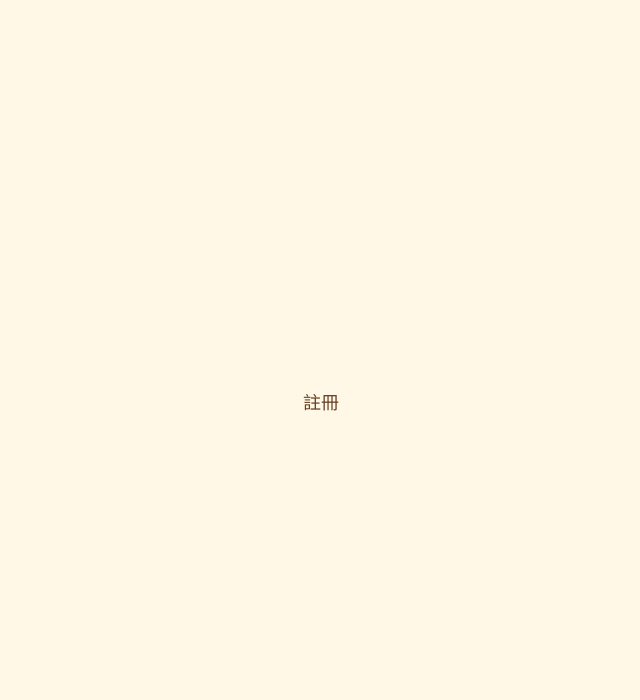
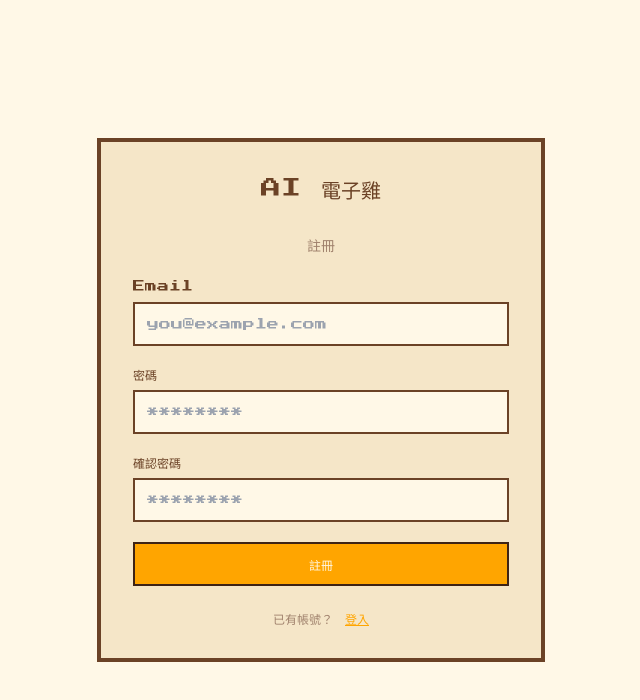
Before and after one commit to robin-li/ai-tamagotchi, a React (Vite) app in the folder frontend/: page /register in a window 1280 px wide. Shown: the top 700 px of the page, without its empty margins (319-959 px from the left). Built offline with nearby package versions, Linux system fonts and the light colour scheme.

Commit message:
feat: T15 登入/註冊頁面
- LoginPage：Email/密碼表單、記住我、表單驗證、JWT 存 localStorage
- RegisterPage：Email/密碼/確認密碼表單、驗證
- auth.ts：login() 和 register() API
- App.tsx：PrivateRoute 保護，替換 placeholder

Closes #15

```diff
--- a/frontend/src/App.tsx
+++ b/frontend/src/App.tsx
@@ -1,15 +1,23 @@
 import { Routes, Route, Navigate } from 'react-router-dom';
+import LoginPage from './pages/LoginPage';
+import RegisterPage from './pages/RegisterPage';
+
+function PrivateRoute({ children }: { children: React.ReactNode }) {
+  const token = localStorage.getItem('token');
+  if (!token) return <Navigate to="/login" replace />;
+  return <>{children}</>;
+}
 
 function App() {
   return (
     <div className="min-h-screen bg-cream text-brown-dark">
       <Routes>
-        <Route path="/login" element={<Placeholder page="登入" />} />
-        <Route path="/register" element={<Placeholder page="註冊" />} />
-        <Route path="/init" element={<Placeholder page="電子雞初始化" />} />
-        <Route path="/game" element={<Placeholder page="主遊戲" />} />
-        <Route path="/feed" element={<Placeholder page="餵食動畫" />} />
-        <Route path="/death" element={<Placeholder page="死亡" />} />
+        <Route path="/login" element={<LoginPage />} />
+        <Route path="/register" element={<RegisterPage />} />
+        <Route path="/init" element={<PrivateRoute><Placeholder page="電子雞初始化" /></PrivateRoute>} />
+        <Route path="/game" element={<PrivateRoute><Placeholder page="主遊戲" /></PrivateRoute>} />
+        <Route path="/feed" element={<PrivateRoute><Placeholder page="餵食動畫" /></PrivateRoute>} />
+        <Route path="/death" element={<PrivateRoute><Placeholder page="死亡" /></PrivateRoute>} />
         <Route path="*" element={<Navigate to="/login" replace />} />
       </Routes>
     </div>
--- /dev/null
+++ b/frontend/src/api/auth.ts
@@ -0,0 +1,12 @@
+import client from './client';
+import type { AuthResponse } from '../types';
+
+export async function login(email: string, password: string): Promise<AuthResponse> {
+  const { data } = await client.post<AuthResponse>('/auth/login', { email, password });
+  return data;
+}
+
+export async function register(email: string, password: string): Promise<AuthResponse> {
+  const { data } = await client.post<AuthResponse>('/auth/register', { email, password });
+  return data;
+}
--- /dev/null
+++ b/frontend/src/pages/LoginPage.tsx
@@ -0,0 +1,117 @@
+import { useState, type FormEvent } from 'react';
+import { Link, useNavigate } from 'react-router-dom';
+import { login } from '../api/auth';
+import { AxiosError } from 'axios';
+
+export default function LoginPage() {
+  const navigate = useNavigate();
+  const [email, setEmail] = useState('');
+  const [password, setPassword] = useState('');
+  const [remember, setRemember] = useState(false);
+  const [error, setError] = useState('');
+  const [loading, setLoading] = useState(false);
+
+  function validate(): string | null {
+    if (!/^[^\s@]+@[^\s@]+\.[^\s@]+$/.test(email)) return '請輸入有效的 Email';
+    if (password.length < 8) return '密碼至少需要 8 個字元';
+    return null;
+  }
+
+  async function handleSubmit(e: FormEvent) {
+    e.preventDefault();
+    const validationError = validate();
+    if (validationError) {
+      setError(validationError);
+      return;
+    }
+
+    setError('');
+    setLoading(true);
+    try {
+      const res = await login(email, password);
+      localStorage.setItem('token', res.token);
+      // TODO: check if user has a pet → /game, else /init
+      navigate('/init');
+    } catch (err) {
+      if (err instanceof AxiosError && err.response?.data?.message) {
+        setError(err.response.data.message);
+      } else {
+        setError('登入失敗，請稍後再試');
+      }
+    } finally {
+      setLoading(false);
+    }
+  }
+
+  return (
+    <div className="flex min-h-screen items-center justify-center bg-cream p-4">
+      <div className="w-full max-w-md border-4 border-brown bg-cream-dark p-8">
+        <h1 className="mb-8 text-center font-pixel text-xl text-brown">
+          AI 電子雞
+        </h1>
+        <h2 className="mb-6 text-center font-pixel text-sm text-brown-light">
+          登入
+        </h2>
+
+        {error && (
+          <div className="mb-4 border-2 border-orange-dark bg-orange-light p-3 font-pixel text-xs text-brown-dark">
+            {error}
+          </div>
+        )}
+
+        <form onSubmit={handleSubmit} className="space-y-5">
+          <div>
+            <label className="mb-2 block font-pixel text-xs text-brown">
+              Email
+            </label>
+            <input
+              type="email"
+              value={email}
+              onChange={(e) => setEmail(e.target.value)}
+              className="w-full border-2 border-brown bg-cream p-3 font-pixel text-xs text-brown-dark outline-none focus:border-orange"
+              placeholder="you@example.com"
+            />
+          </div>
+
+          <div>
+            <label className="mb-2 block font-pixel text-xs text-brown">
+              密碼
+            </label>
+            <input
+              type="password"
+              value={password}
+              onChange={(e) => setPassword(e.target.value)}
+              className="w-full border-2 border-brown bg-cream p-3 font-pixel text-xs text-brown-dark outline-none focus:border-orange"
+              placeholder="********"
+            />
+          </div>
+
+          <label className="flex items-center gap-2 font-pixel text-xs text-brown">
+            <input
+              type="checkbox"
+              checked={remember}
+              onChange={(e) => setRemember(e.target.checked)}
+              className="h-4 w-4 accent-orange"
+            />
+            記住我
+          </label>
+
+          <button
+            type="submit"
+            disabled={loading}
+            className="w-full border-2 border-brown-dark bg-orange p-3 font-pixel text-xs text-cream hover:bg-orange-dark disabled:opacity-50"
+          >
+            {loading ? '登入中...' : '登入'}
+          </button>
+        </form>
+
+        <p className="mt-6 text-center font-pixel text-xs text-brown-light">
+          還沒有帳號？{' '}
+          <Link to="/register" className="text-orange hover:text-orange-dark underline">
+            註冊
+          </Link>
+        </p>
+      </div>
+    </div>
+  );
+}
--- /dev/null
+++ b/frontend/src/pages/RegisterPage.tsx
@@ -0,0 +1,120 @@
+import { useState, type FormEvent } from 'react';
+import { Link, useNavigate } from 'react-router-dom';
+import { register } from '../api/auth';
+import { AxiosError } from 'axios';
+
+export default function RegisterPage() {
+  const navigate = useNavigate();
+  const [email, setEmail] = useState('');
+  const [password, setPassword] = useState('');
+  const [confirmPassword, setConfirmPassword] = useState('');
+  const [error, setError] = useState('');
+  const [loading, setLoading] = useState(false);
+
+  function validate(): string | null {
+    if (!/^[^\s@]+@[^\s@]+\.[^\s@]+$/.test(email)) return '請輸入有效的 Email';
+    if (password.length < 8) return '密碼至少需要 8 個字元';
+    if (password !== confirmPassword) return '兩次密碼輸入不一致';
+    return null;
+  }
+
+  async function handleSubmit(e: FormEvent) {
+    e.preventDefault();
+    const validationError = validate();
+    if (validationError) {
+      setError(validationError);
+      return;
+    }
+
+    setError('');
+    setLoading(true);
+    try {
+      const res = await register(email, password);
+      localStorage.setItem('token', res.token);
+      navigate('/init');
+    } catch (err) {
+      if (err instanceof AxiosError && err.response?.data?.message) {
+        setError(err.response.data.message);
+      } else {
+        setError('註冊失敗，請稍後再試');
+      }
+    } finally {
+      setLoading(false);
+    }
+  }
+
+  return (
+    <div className="flex min-h-screen items-center justify-center bg-cream p-4">
+      <div className="w-full max-w-md border-4 border-brown bg-cream-dark p-8">
+        <h1 className="mb-8 text-center font-pixel text-xl text-brown">
+          AI 電子雞
+        </h1>
+        <h2 className="mb-6 text-center font-pixel text-sm text-brown-light">
+          註冊
+        </h2>
+
+        {error && (
+          <div className="mb-4 border-2 border-orange-dark bg-orange-light p-3 font-pixel text-xs text-brown-dark">
+            {error}
+          </div>
+        )}
+
+        <form onSubmit={handleSubmit} className="space-y-5">
+          <div>
+            <label className="mb-2 block font-pixel text-xs text-brown">
+              Email
+            </label>
+            <input
+              type="email"
+              value={email}
+              onChange={(e) => setEmail(e.target.value)}
+              className="w-full border-2 border-brown bg-cream p-3 font-pixel text-xs text-brown-dark outline-none focus:border-orange"
+              placeholder="you@example.com"
+            />
+          </div>
+
+          <div>
+            <label className="mb-2 block font-pixel text-xs text-brown">
+              密碼
+            </label>
+            <input
+              type="password"
+              value={password}
+              onChange={(e) => setPassword(e.target.value)}
+              className="w-full border-2 border-brown bg-cream p-3 font-pixel text-xs text-brown-dark outline-none focus:border-orange"
+              placeholder="********"
+            />
+          </div>
+
+          <div>
+            <label className="mb-2 block font-pixel text-xs text-brown">
+              確認密碼
+            </label>
+            <input
+              type="password"
+              value={confirmPassword}
+              onChange={(e) => setConfirmPassword(e.target.value)}
+              className="w-full border-2 border-brown bg-cream p-3 font-pixel text-xs text-brown-dark outline-none focus:border-orange"
+              placeholder="********"
+            />
+          </div>
+
+          <button
+            type="submit"
+            disabled={loading}
+            className="w-full border-2 border-brown-dark bg-orange p-3 font-pixel text-xs text-cream hover:bg-orange-dark disabled:opacity-50"
+          >
+            {loading ? '註冊中...' : '註冊'}
+          </button>
+        </form>
+
+        <p className="mt-6 text-center font-pixel text-xs text-brown-light">
+          已有帳號？{' '}
+          <Link to="/login" className="text-orange hover:text-orange-dark underline">
+            登入
+          </Link>
+        </p>
+      </div>
+    </div>
+  );
+}
```
